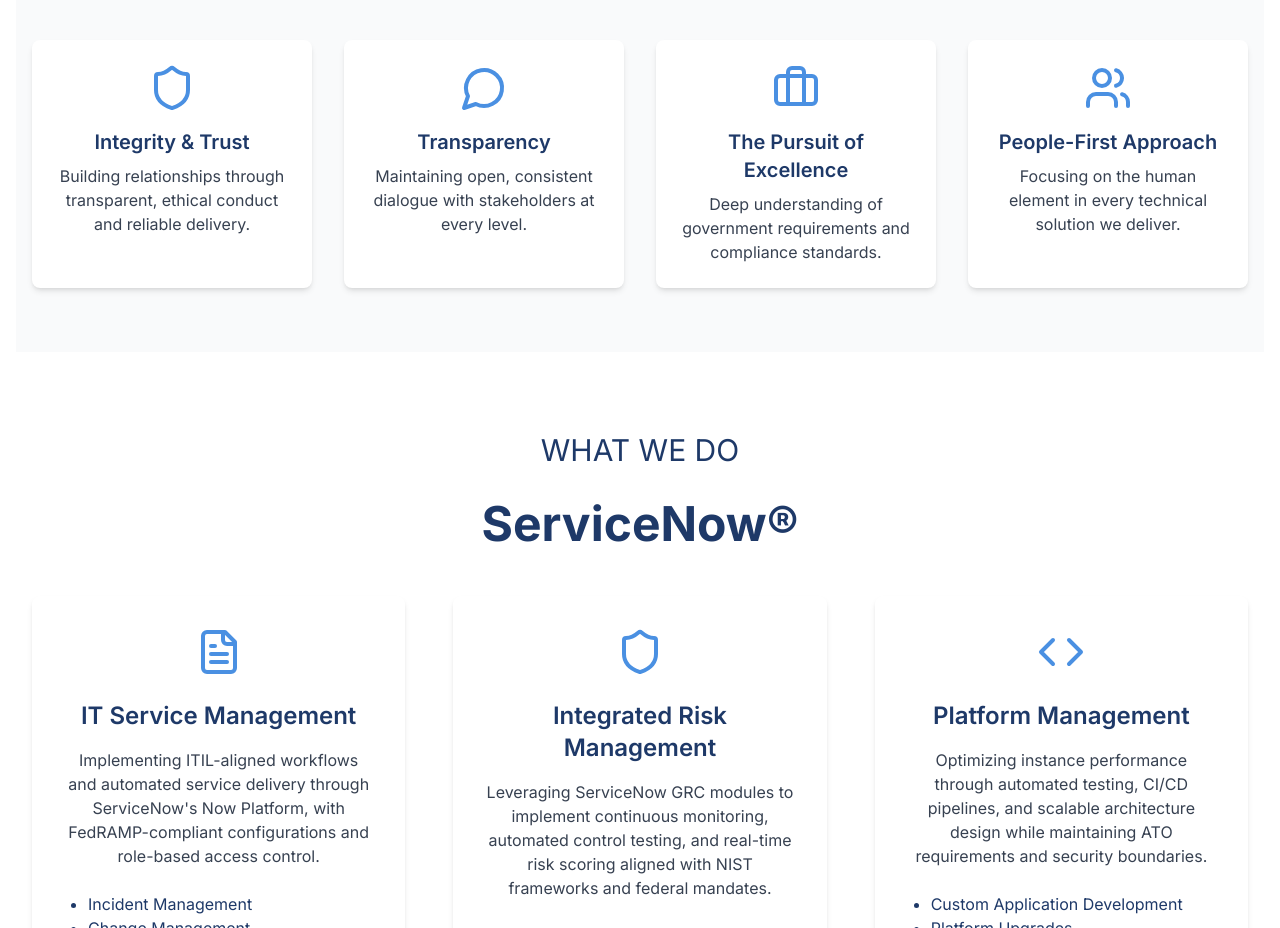
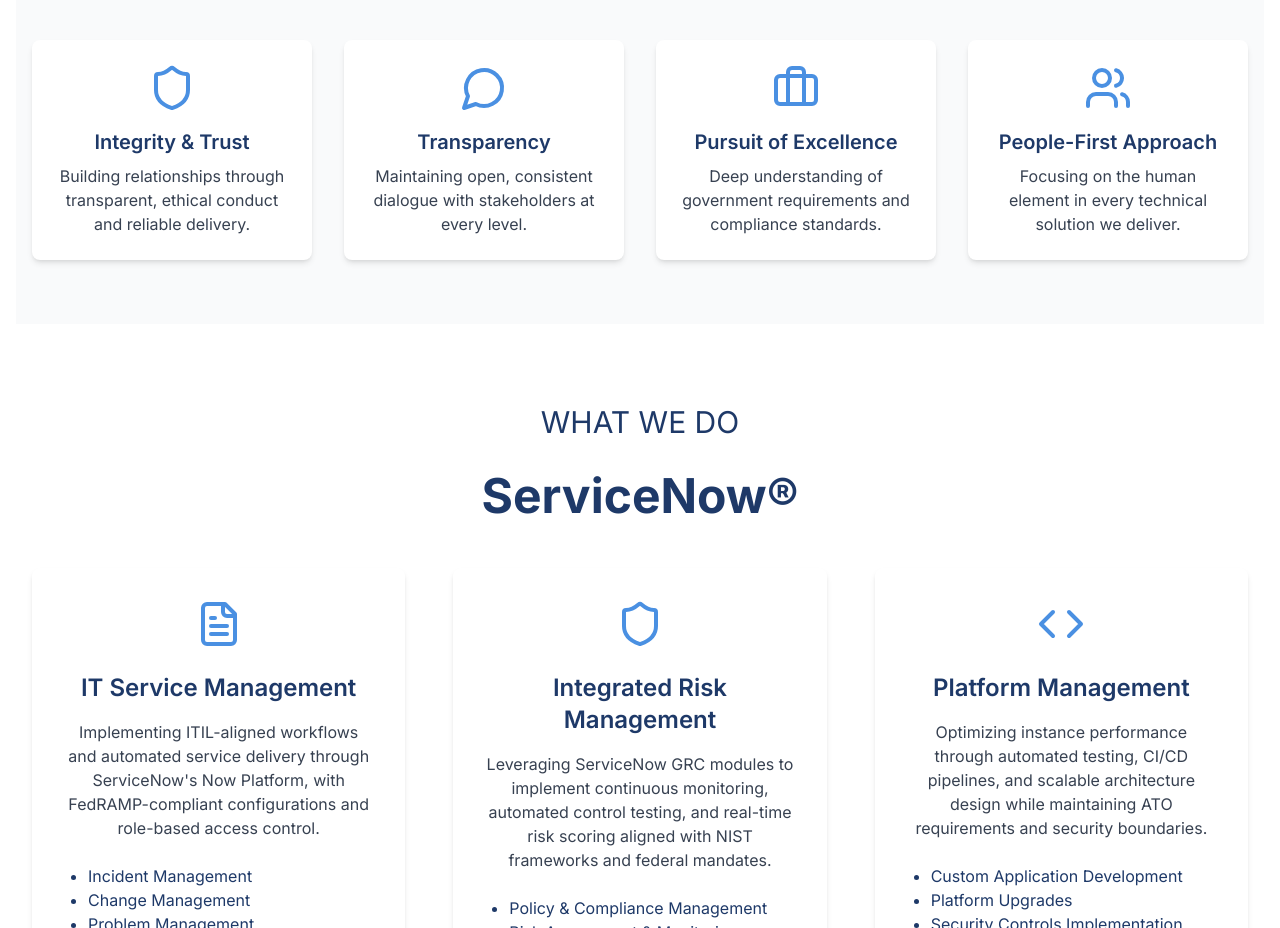
Before and after one commit to dcgleason/trustpoint, a Next.js app: page / in a window 1280 px wide. Shown: the part 1540-2468 px from the top of the page. Built offline with nearby package versions, Linux system fonts and the light colour scheme.

Commit message:
updatev values

```diff
--- a/src/app/page.js
+++ b/src/app/page.js
@@ -192,7 +192,7 @@
 
           <div className="text-center bg-white p-6 rounded-lg shadow-md">
             <Briefcase className="w-12 h-12 mx-auto text-light-blue mb-4" />
-            <h3 className="font-semibold text-xl mb-2">The Pursuit of Excellence</h3>
+            <h3 className="font-semibold text-xl mb-2">Pursuit of Excellence</h3>
             <p className="text-gray-700">Deep understanding of government requirements and compliance standards.</p>
           </div>
 
```
